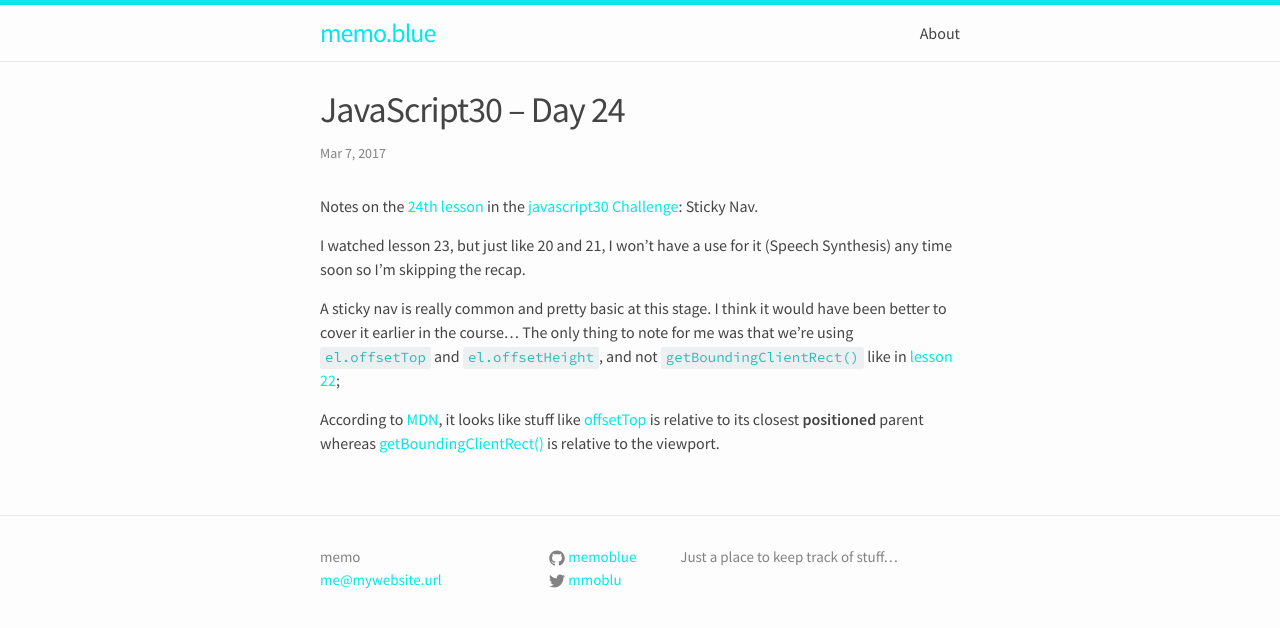
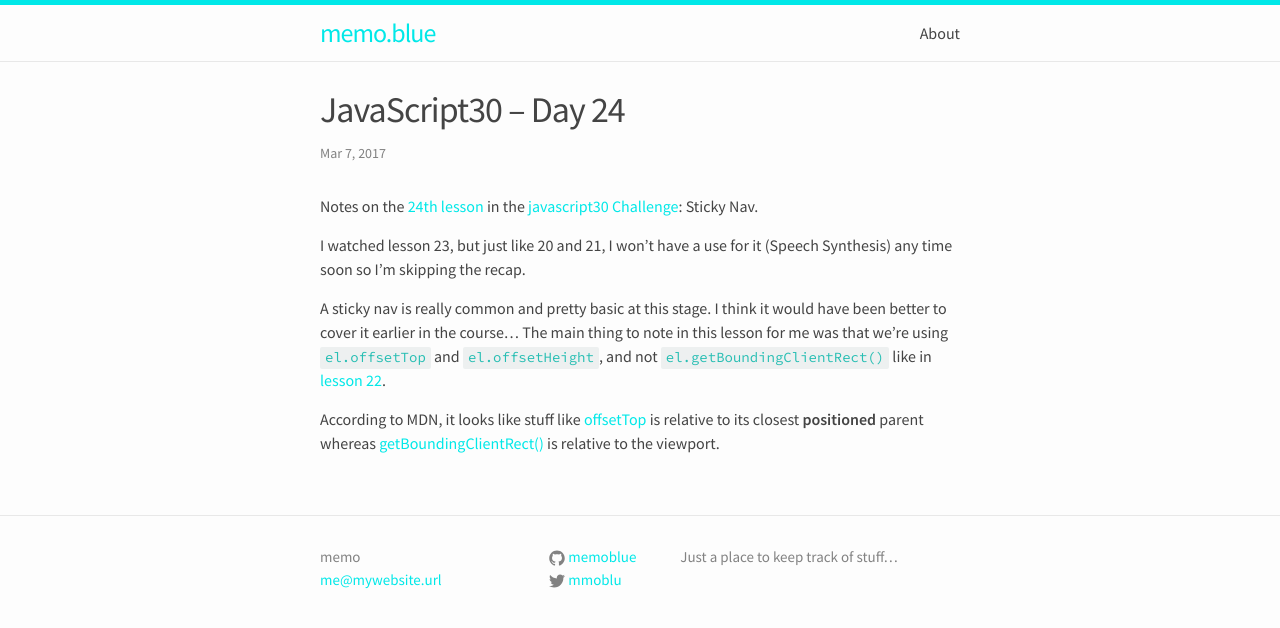
Before and after one commit to memoblue/memoblue.github.io, a Jekyll site: the page built from _posts/2017-03-07-javascript30-24.md, in a window 1280 px wide. Shown: the top 628 px of the page. Built offline with Jekyll 4.4.1, drawn with Linux system fonts in a browser that asks for light colours.

Commit message:
typos and clarifications

```diff
--- a/_posts/2017-03-07-javascript30-24.md
+++ b/_posts/2017-03-07-javascript30-24.md
@@ -9,9 +9,9 @@ Notes on the [24th lesson][git] in the [javascript30 Challenge][js30]: Sticky Na
 
 I watched lesson 23, but just like 20 and 21, I won't have a use for it (Speech Synthesis) any time soon so I'm skipping the recap.
 
-A sticky nav is really common and pretty basic at this stage. I think it would have been better to cover it earlier in the course… The only thing to note for me was that we're using `el.offsetTop` and `el.offsetHeight`, and not `getBoundingClientRect()` like in [lesson 22][22];
+A sticky nav is really common and pretty basic at this stage. I think it would have been better to cover it earlier in the course… The main thing to note in this lesson for me was that we're using `el.offsetTop` and `el.offsetHeight`, and not `el.getBoundingClientRect()` like in [lesson 22][22].
 
-According to [MDN][mdn], it looks like stuff like [offsetTop][mdn] is relative to its closest **positioned** parent whereas [getBoundingClientRect()][mdn2] is relative to the viewport.
+According to MDN, it looks like stuff like [offsetTop][mdn] is relative to its closest **positioned** parent whereas [getBoundingClientRect()][mdn2] is relative to the viewport.
 
 [js30]:https://javascript30.com
 [git]:https://github.com/memoblue/JavaScript30/blob/master/24-sticky-nav/index.html
```
